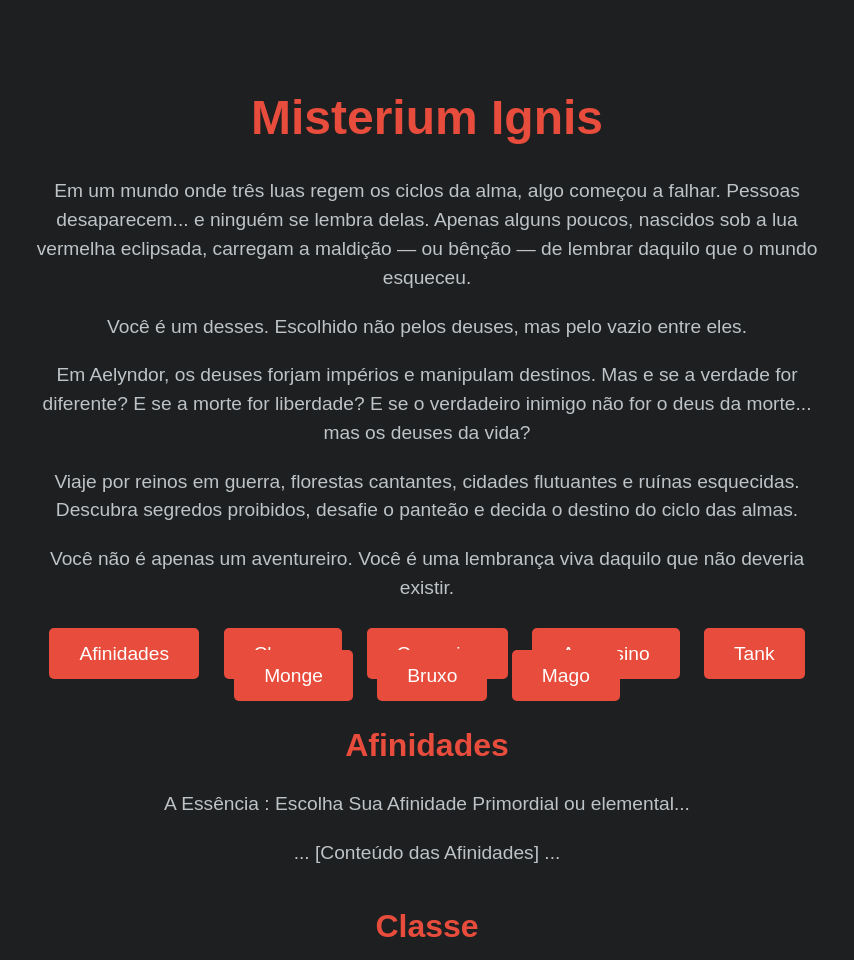
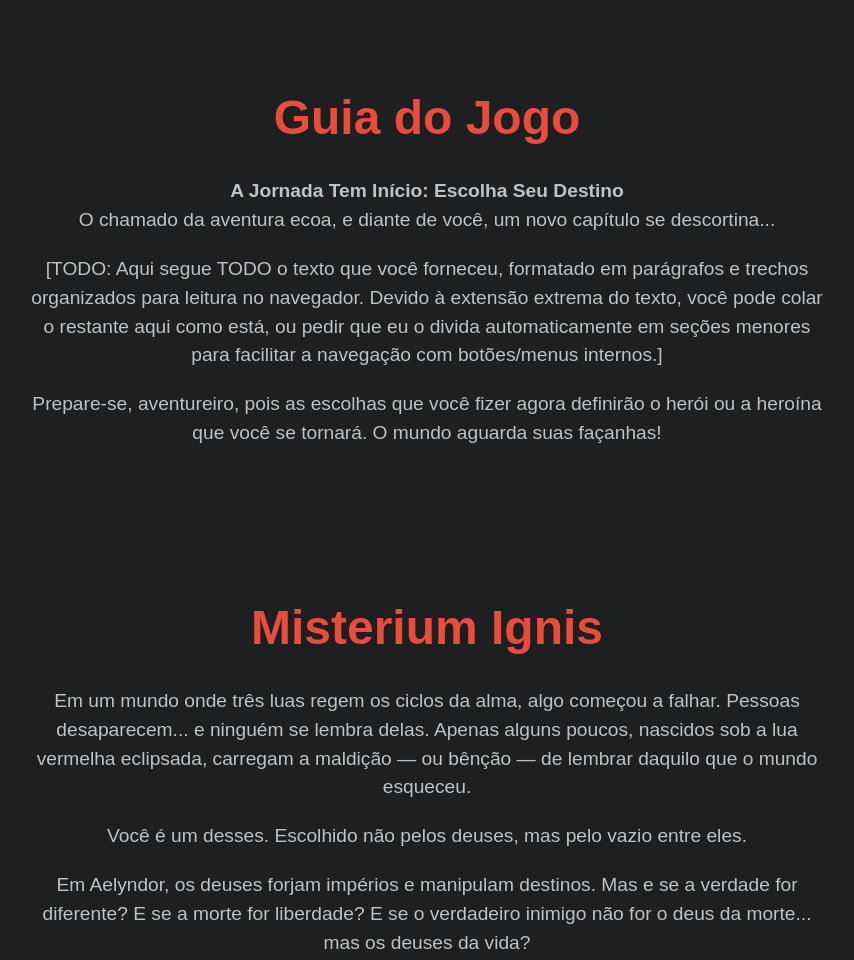
Before and after one commit to DaviWanat/Misterium-Ignis, a plain HTML site: page index.html in a window 1280 px wide. Shown: the top 960 px of the page, without its empty margins (213-1067 px from the left). Drawn offline with Linux system fonts and the light colour scheme.

Commit message:
Update index.html

```diff
--- a/index.html
+++ b/index.html
@@ -49,6 +49,19 @@
         }
     </style>
 </head>
+
+</head>
+<body>
+  <div class="container">
+    <h1>Guia do Jogo</h1>
+    <p><strong>A Jornada Tem Início: Escolha Seu Destino</strong><br>
+    O chamado da aventura ecoa, e diante de você, um novo capítulo se descortina...</p>
+
+    <p>[TODO: Aqui segue TODO o texto que você forneceu, formatado em parágrafos e trechos organizados para leitura no navegador. Devido à extensão extrema do texto, você pode colar o restante aqui como está, ou pedir que eu o divida automaticamente em seções menores para facilitar a navegação com botões/menus internos.]</p>
+
+    <p>Prepare-se, aventureiro, pois as escolhas que você fizer agora definirão o herói ou a heroína que você se tornará. O mundo aguarda suas façanhas!</p>
+  </div>
+
 <body>
     <div class="container">
         <h1>Misterium Ignis</h1>
```
